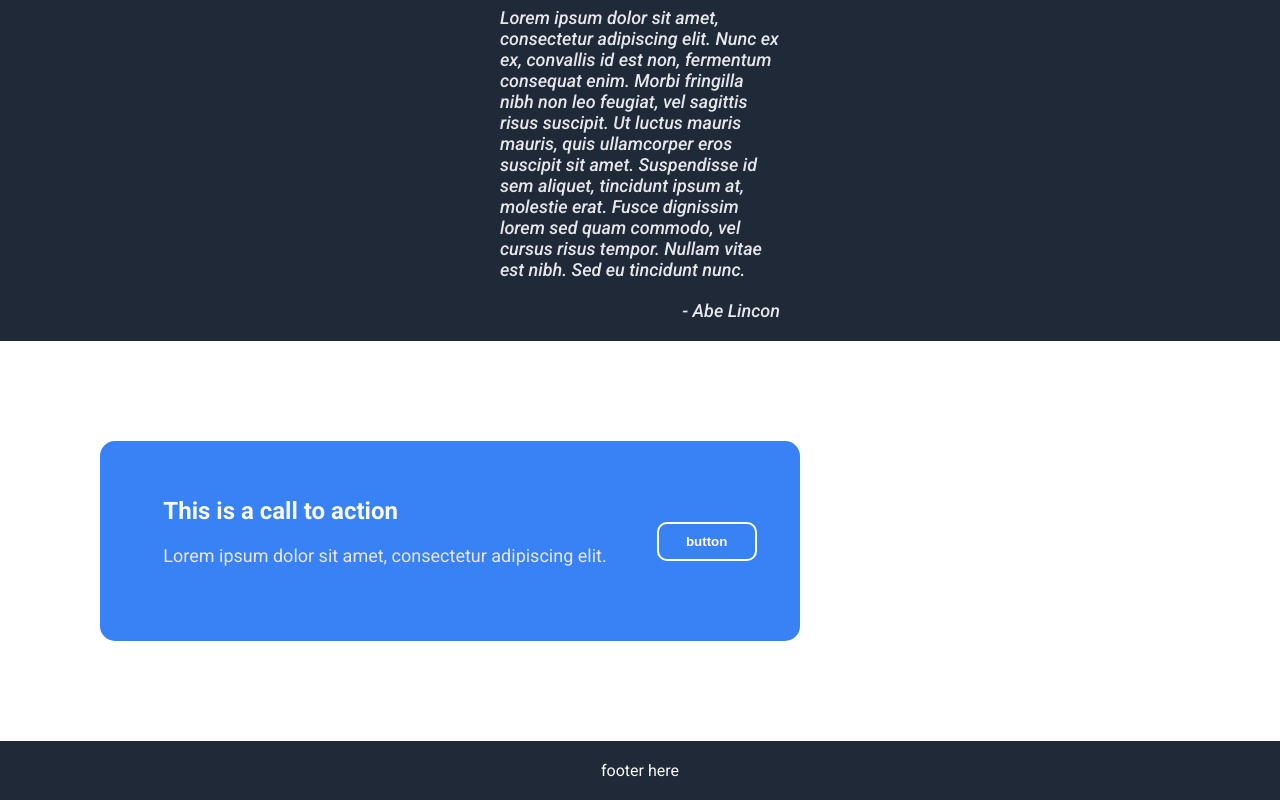
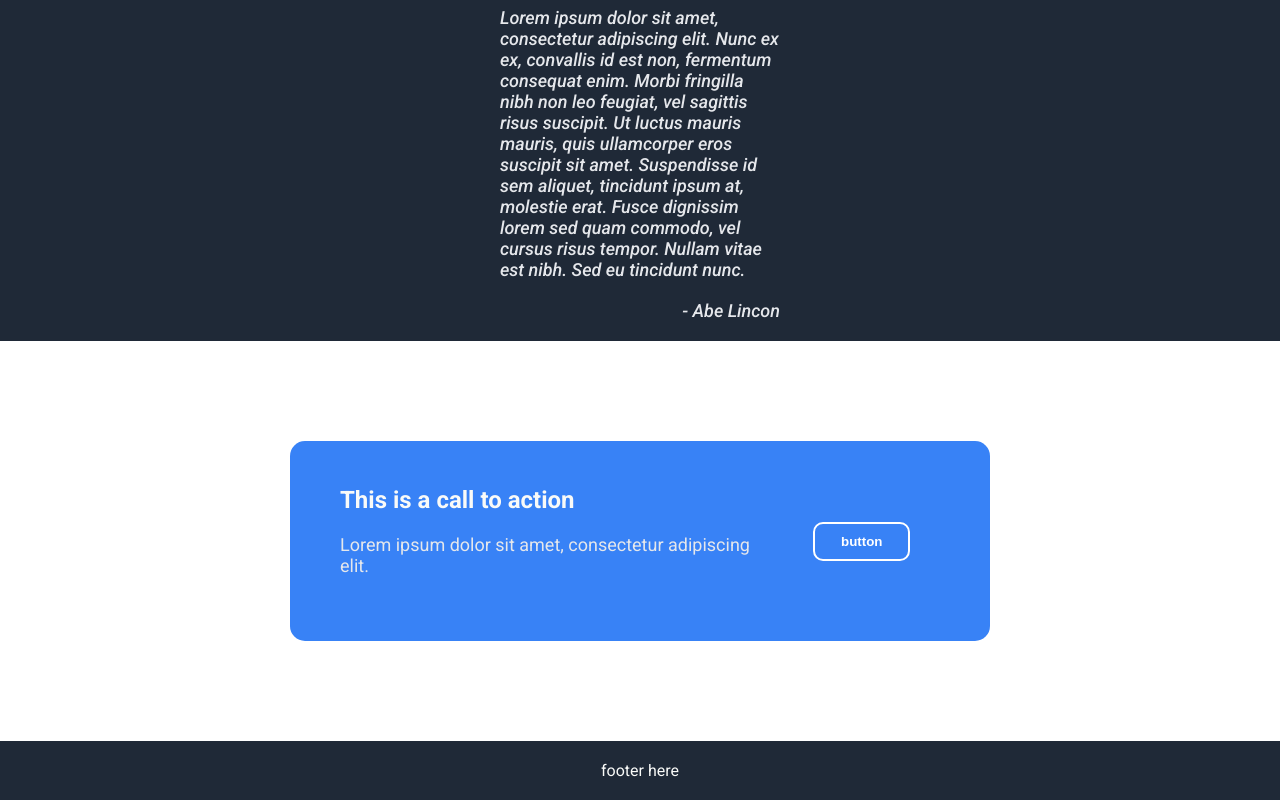
Before and after one commit to Chris-Wagg/TOP-landing-page, a plain HTML site: page index.html in a window 1280 px wide. Shown: the part 1080-1880 px from the top of the page. Drawn offline with Linux system fonts and the light colour scheme.

Commit message:
last content section reworked

```diff
--- a/index.html
+++ b/index.html
@@ -69,16 +69,17 @@
 			</div>
 			<div class="secondary-text right">- Abe Lincon</div>
 		</div>
-		<div class="container-four">
-			<div class="container-four-main-content">
-				<div class="container-four-left-content">
+
+		<div class="outer-container">
+			<div class="inner-container">
+				<div class="left-content">
 					<div class="main-text">This is a call to action</div>
 					<div class="secondary-text">
 						Lorem ipsum dolor sit amet, consectetur adipiscing elit.
 					</div>
 				</div>
+				<button>button</button>
 			</div>
-			<button>button</button>
 		</div>
 		<div class="footer">footer here</div>
 	</body>
--- a/styles.css
+++ b/styles.css
@@ -155,7 +155,7 @@ button {
 .container-four-left-content {
 	display: flex;
 	flex-direction: column;
-	color: whit;
+	color: white;
 }
 
 .container-four-left-content > .main-text {
@@ -170,3 +170,33 @@ button {
 	color: #f9faf8;
 	padding: 20px;
 }
+
+.outer-container {
+	display: flex;
+	justify-content: center;
+	align-items: center;
+}
+
+.inner-container {
+	display: flex;
+	justify-content: space-around;
+	align-items: center;
+	gap: 50px;
+	padding: 50px;
+	background-color: #3882f6;
+	width: 600px;
+	height: 100px;
+	margin-top: 100px;
+	margin-bottom: 100px;
+	border-radius: 15px;
+}
+
+.inner-container > button {
+	margin: 0;
+	margin-right: 30px;
+	border: 2px solid white;
+}
+
+.left-content > .main-text {
+	font-size: 24px;
+}
```
